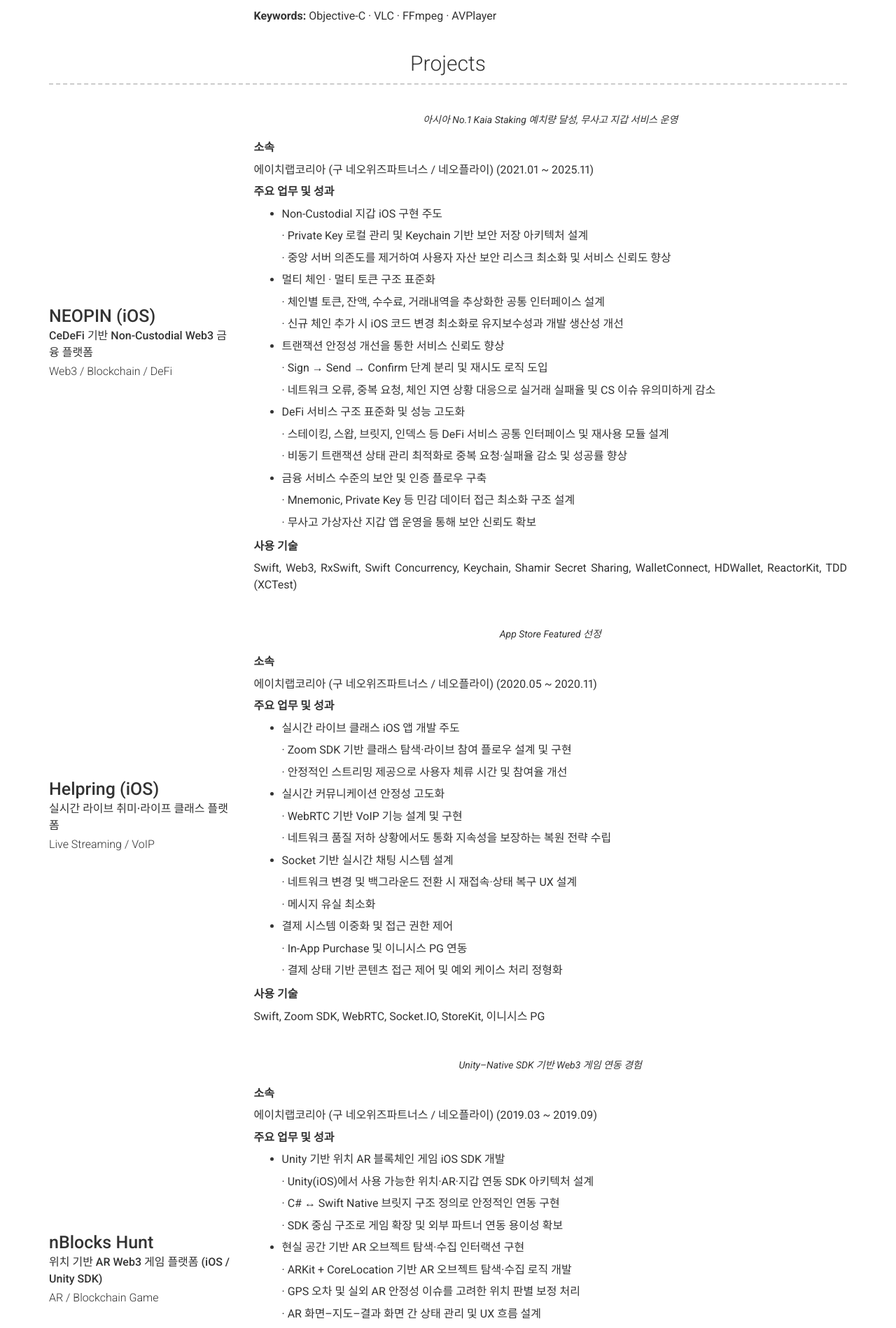
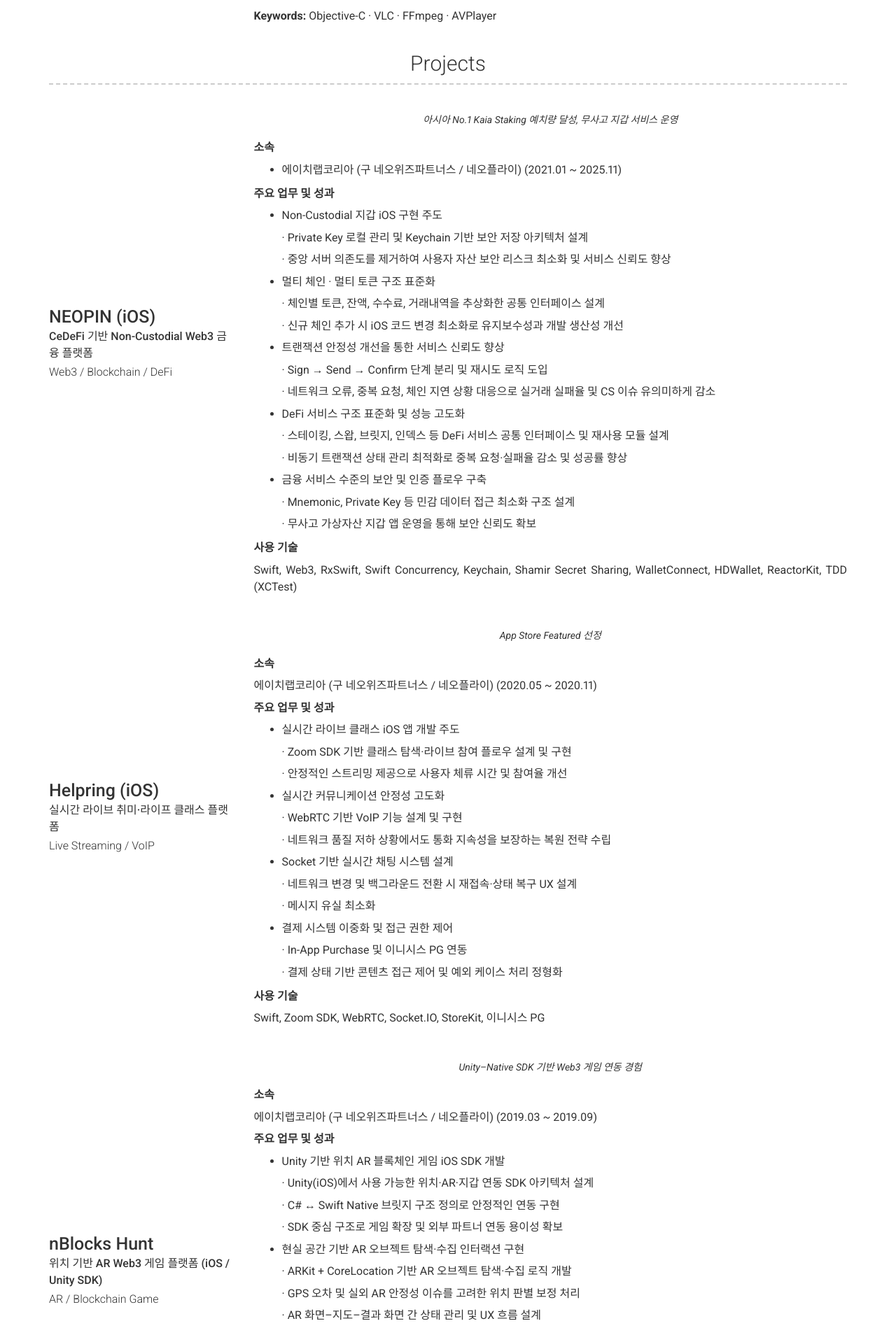
Before and after one commit to toypresent81/toypresent81.github.io, a Jekyll site: the page built from index.md, in a window 1280 px wide. Shown: the part 1285-3183 px from the top of the page at 70% size. Built offline with Jekyll 4.4.1, drawn with Linux system fonts in a browser that asks for light colours; nearby versions of some CDN libraries.

```diff
--- a/_config.yml
+++ b/_config.yml
@@ -110,7 +110,7 @@ content:
         description: |
           **소속**
 
-            에이치랩코리아 (구 네오위즈파트너스 / 네오플라이) (2021.01 ~ 2025.11)
+            - 에이치랩코리아 (구 네오위즈파트너스 / 네오플라이) (2021.01 ~ 2025.11)
 
           **주요 업무 및 성과**
 
```
